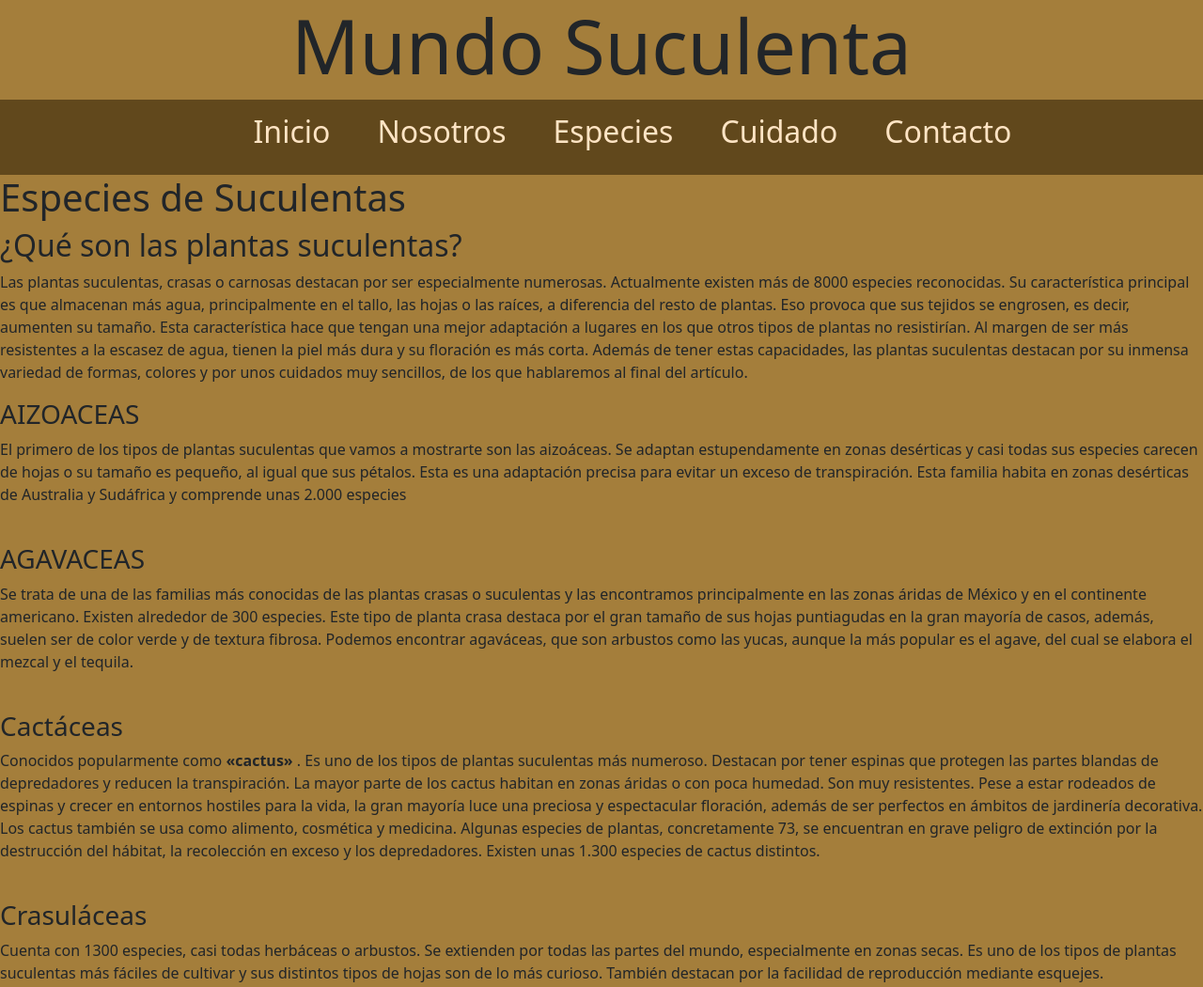
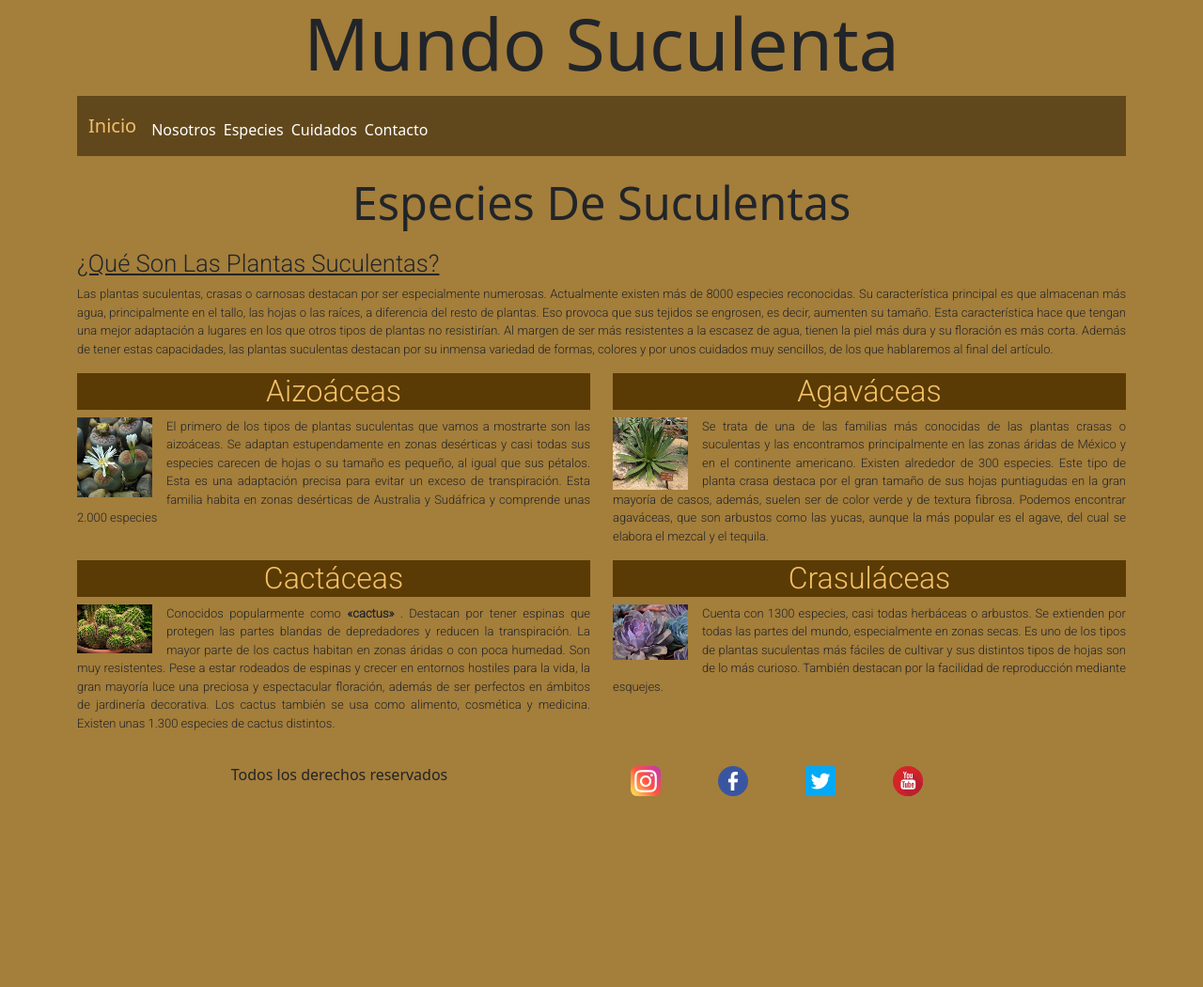
Before and after one commit to dejavu1970/suculenta-finochietti, a plain HTML site: page pages/especies.html in a window 1280 px wide. Shown: the top 1050 px of the page at 94% size. After the commit the page ends 873 px from the top, so only its background shows below. Drawn offline with nearby package versions, Linux system fonts and the light colour scheme; a web font is replaced by a local one.

Commit message:
aplicando bootstrap a especies.html

```diff
--- a/css/estilos.css
+++ b/css/estilos.css
@@ -45,6 +45,7 @@ header nav ul li{
 
 header nav ul li a{
     text-decoration: none;
+
     color: bisque;
     padding: 5px;
 }
@@ -53,6 +54,7 @@ header nav ul li a:hover{
     font-size: 80%;
     color:#A47E3B;
 }
+
 
 /*estilos del contenedor padre del index*/
 
@@ -73,7 +75,7 @@ header nav ul li a:hover{
 
 /*estilos de main index*/
 
-main{
+.container-index main{
     grid-area: main;
 
     width: 100%;
@@ -97,11 +99,7 @@ main{
     border: 3px solid black ;
 }
 
-
-
-
 .pfoto{
-
     background-color:rgb(97, 72, 28);
     color: white;
     font-style: italic;
@@ -110,23 +108,22 @@ main{
     border: 3px solid black;
     width: 100%;
     height: 20px;
+}
 
-}
 .foto1{
     grid-area: foto1;
     width: 80px;
     height: 80px;
-    margin-top: -20px;
+    margin-top: -25px;
 }
-
-
 
 .foto2{
     grid-area: foto2;
     width: 80px;
     height: 80px;
-    margin-top: -20px;
+    margin-top: -25px;
 }
+
 .foto3{
     grid-area: foto3;
     display: none;
@@ -141,10 +138,13 @@ main{
 /*footer*/
 footer div h5{
     font-size: 0.6rem;
+    justify-items: center;
     text-align:center;
     text-transform: bold;
-
-
+}
+footer div a{
+    width: 50px;
+    height: 50px;
 }
 
 /* formulario de contacto*/
@@ -194,6 +194,71 @@ form textarea{
     cursor: pointer;
 }
 
+/*navegador especies*/
+
+.bg-titulo1{
+    font-size: 8vw;
+}
+
+.bg-menu{
+    background-color: rgb(97, 72, 28);
+    height: auto;
+}
+
+.color2{
+    color: #fff;
+
+}
+.tx-inicio{
+    text-align: center;
+    color: #f3c069;
+
+}
+
+/*main especies*/
+
+.bg-titulo2{
+    font-size: 6vw;
+    margin: 20px 0px;
+    text-transform: capitalize;
+}
+.bg-subtitulo{
+    text-align: start;
+    font-size: 3vw;
+    text-transform: capitalize;
+    text-decoration: underline;
+    font-family: 'Roboto', sans-serif;
+}
+.psubt{
+    text-align: justify;
+    font-size: x-small;
+    line-height: 1.5;
+    font-family: 'Roboto', sans-serif;
+
+}
+.h3{
+    font-size: 4vw;
+    font-family: 'Roboto', sans-serif;
+    text-transform: capitalize;
+    background-color: #5a3b05;
+    color: #f3c069;
+}
+.tx-img img{
+    float: left;
+    margin-right: 15px;
+    width: 80px;
+}
+.pint{
+    font-family: 'Roboto', sans-serif;
+    font-size: x-small;
+    line-height: 1.5;
+    text-align: justify;
+}
+
+.container-main h1{
+    text-align: center;
+}
+
 
 /*screen a 600px*/
 
@@ -225,6 +290,7 @@ form textarea{
         font-size: 160%;
                 }
 
+    /*main index 600px*/
 
     .subtitulo{
             text-align: center;
@@ -241,25 +307,58 @@ form textarea{
             background-color:rgb(97, 72, 28);
             color: whitesmoke;
             }
-        .foto3{
-            grid-area: foto3;
-            display: flex;
+
+        .foto1{
+            width: 100px;
+            height: 100px;
+            text-align: center;
+
+
         }
-        .foto4{
-            grid-area: foto4;
-            display: flex;
-
-        }.pfoto3{
-            display: flex;
+        .foto2{
+            width: 100px;
+            height: 100px;
             text-align: center;
 
         }
-        .pfoto4{
-            display: flex;
+
+        .foto3{
+            margin-top: -10px;
+            display: inline;
+            text-align: center;
+
+        }
+        .foto4{
+            margin-top: -10px;
+            display: inline;
             text-align: center;
         }
 
+        .pfoto{
+            font-size: 0.8rem;
+            height: 25px;
+        }
 
+        /*especies*/
+        .psubt{
+
+            font-size: smaller;
+        }
+
+        .pint{
+            font-size: smaller;
+        }
+
+        /*footer*/
+    footer div h5{
+        height: 50px;
+        font-size: 1rem;
+
+
+}
+
+
+        /*formulario en 600px*/
         form{
             width: 60%;
 
@@ -273,6 +372,10 @@ form textarea{
             font-size: 15px;
         }*/
     }
+
+    /*navegador especies*/
+
+
 
 
 /*screen a 1024*/
@@ -324,11 +427,42 @@ form textarea{
             padding: 2px 20px;
             font-size: 1.4rem;
             }
+
+            /*especies*/
+        .bg-titulo1{
+            font-size: 6vw;
+        }
+        .bg-titulo2{
+            font-size: 3.8vw;
+
+        }
+        .bg-subtitulo{
+
+            font-size: 2vw;
+
+        }
+        .h3{
+            font-size: 2.5vw;
+        }
+        .psubt{
+
+            font-size: small;
+        }
+
+        .pint{
+            font-size: small;
+        }
+
         footer{
             margin-top: 20px;
             text-align: center;
             font-size: 1.0rem;
             }
+
+
+
+
+
         /*form{
             width: 40%;
 
@@ -346,7 +480,8 @@ form textarea{
     @media screen and (min-width: 1440px)
     {
         .container-index{
-            height: 90vh;
+
+            height: 100vh;
             grid-template-columns: 1fr 1fr ;
             grid-template-rows: 40% 25% 25%;
             column-gap: 0.5rem;
@@ -357,6 +492,8 @@ form textarea{
                 "foto3 foto4"
 
                 }
+
+        /*encabezados 1440px*/
 
         header h1{
             font-size: 5rem;
@@ -369,15 +506,16 @@ form textarea{
             height: 80px;
                     }
         header nav ul li a{
-            font-size: 2rem;
+
             padding-left: 50px;
 
                     }
         header nav ul li a:hover{
-            font-size: 250%;
+            font-size: 150%;
+
                     }
 
-
+        /*main index 1440*/
         .subtitulo{
             text-align: center;
             margin-top: 50px;
@@ -391,42 +529,64 @@ form textarea{
             padding: 2px 20px;
             font-size: 1.4rem;
                 }
+
         .foto1{
             grid-area: foto1;
             width: 200px;
             height: 200px;
             }
+
         .foto2{
             grid-area: foto2;
             width: 200px;
             height: 200px;
+            }
 
-                }
         .foto3{
             grid-area: foto3;
             width: 200px;
             height: 200px;
             }
+
         .foto4{
             grid-area: foto4;
             width: 200px;
             height: 200px;
             }
 
+            /*main especies*/
 
-            /*footer{
-                margin-top: 20px;
-                text-align: center;
-                font-size: 1.0rem;
-                }*/
-            /*form{
-                width: 40%;
-
+            .bg-titulo1{
+                font-size: 5vw;
+            }
+            .bg-titulo2{
+                font-size: 2.8vw;
 
             }
-            #boton{
-                margin-left: 92px;
-
-                } */
+            .bg-subtitulo{
+                font-style: italic;
+                font-size: 1.5vw;
+                margin-bottom: 15px;
 
             }
+            .h3{
+                font-size: 1.8vw;
+            }
+            .psubt{
+
+                font-size: large;
+            }
+
+            .pint{
+                font-size: large;
+            }
+
+            /*footers*/
+        footer div h5{
+            font-size: 1.5rem;
+            text-align:start;
+                }
+        footer div a{
+            text-align: end;
+        }
+}
--- a/pages/especies.html
+++ b/pages/especies.html
@@ -21,60 +21,84 @@
         <title>Pagina de Inicio</title>
     </head>
 <body>
-    <header>
-        <h1>Mundo Suculenta</h1>
-        <nav>
-            <ul>
-                <li><a href="/index.html">Inicio</a></li>
-                <li><a href="/pages/nosotros.html">Nosotros</a></li>
-                <li><a href="/pages/especies.html">Especies</a></li>
-                <li><a href="/pages/cuidado.html">Cuidado</a></li>
-                <li><a href="/pages/contacto.html">Contacto</a></li>
+    <div class="container">
+        <header >
+            <h1 class="bg-titulo1" >Mundo Suculenta</h1>
+            <nav class="navbar navbar-expand-lg bg-menu">
+                <div class="container-fluid">
+                    <a class="navbar-brand tx-inicio" href="/index.html">Inicio</a>
+                    <button class="navbar-toggler" type="button" data-bs-toggle="collapse" data-bs-target="#navbarSupportedContent" aria-controls="navbarSupportedContent" aria-expanded="false" aria-label="Toggle navigation">
+                    <span class="navbar-toggler-icon "></span>
+                    </button>
+                    <div class="collapse navbar-collapse" id="navbarSupportedContent">
+                        <ul class="navbar-nav me-auto mb-2 mb-lg-0 ">
+                            <li class="nav-item ">
+                            <a class="nav-link color2" aria-current="page" href="/pages/nosotros.html">Nosotros</a>
+                            </li>
+                            <li class="nav-item">
+                            <a class="nav-link color2" href="/pages/especies.html">Especies</a>
+                            </li>
+                            <li class="nav-item">
+                            <a class="nav-link color2" href="/pages/cuidado.html">Cuidados</a>
+                            </li>
+                            <li class="nav-item">
+                            <a class="nav-link color2" href="/pages/contacto.html">Contacto</a>
+                            </li>
                     </ul>
+
+                    </div>
+                </div>
             </nav>
         </header>
 
-    <main class="especies">
-        <h1>Especies de Suculentas</h1>
-
-        <div class="intro">
-            <h2>¿Qué son las plantas suculentas?</h2>
-            <p> Las plantas suculentas, crasas o carnosas destacan por ser especialmente        numerosas.         Actualmente existen más de 8000 especies reconocidas.
+    <main class="container-main text-center">
+        <h1 class="bg-titulo2">Especies de Suculentas</h1>
+        <div class="row">
+            <div class="col-sm-12">
+                <h2 class="bg-subtitulo">¿Qué son las plantas suculentas?</h2>
+                <p class="psubt"> Las plantas suculentas, crasas o carnosas destacan por ser especialmente        numerosas.         Actualmente existen más de 8000 especies reconocidas.
                 Su característica principal es que almacenan más agua, principalmente en el tallo, las hojas o las raíces, a diferencia del resto de plantas. Eso provoca que sus tejidos se engrosen, es decir, aumenten su tamaño. Esta característica hace que tengan una mejor adaptación a lugares en los que otros tipos de plantas no resistirían.
                 Al margen de ser más resistentes a la escasez de agua, tienen la piel más dura y su floración es más corta. Además de tener estas capacidades, las plantas suculentas destacan por su inmensa variedad de formas, colores y por unos cuidados muy sencillos, de los que hablaremos al final del artículo.</p>
             </div>
-        <div class="especie1">
-            <h3>AIZOACEAS</h3>
-            <P>El primero de los tipos de plantas suculentas que vamos a mostrarte son las aizoáceas. Se adaptan estupendamente en zonas desérticas y casi todas sus especies carecen de hojas o su tamaño es pequeño, al igual que sus pétalos.
+        </div>
+
+        <div class="row">
+            <div class="col-sm-6 tx-img">
+                <h3 class="h3">Aizoáceas</h3>
+
+                <img src="/img/aizoacea.png" alt="" >
+                <P class="pint">El primero de los tipos de plantas suculentas que vamos a mostrarte son las aizoáceas. Se adaptan estupendamente en zonas desérticas y casi todas sus especies carecen de hojas o su tamaño es pequeño, al igual que sus pétalos.
                 Esta es una adaptación precisa para evitar un exceso de transpiración. Esta familia habita en zonas desérticas de Australia y Sudáfrica y comprende unas 2.000 especies</P>
-            <img src="" alt="">
+
             </div>
-        <div class="especie2">
-            <h3>AGAVACEAS</h3>
-            <p>Se trata de una de las familias más conocidas de las plantas crasas o suculentas y las encontramos principalmente en las zonas áridas de México y en el continente americano. Existen alrededor de 300 especies.
+            <div class="col-sm-6 tx-img">
+                <h3 class="h3">Agaváceas</h3>
+                <img src="/img/agavacea.png" alt="">
+                <p class="pint">Se trata de una de las familias más conocidas de las plantas crasas o suculentas y las encontramos principalmente en las zonas áridas de México y en el continente americano. Existen alrededor de 300 especies.
                 Este tipo de planta crasa destaca por el gran tamaño de sus hojas puntiagudas en la gran mayoría de casos, además, suelen ser de color verde y de textura fibrosa.
                 Podemos encontrar agaváceas, que son arbustos como las yucas, aunque la más popular es el agave, del cual se elabora el mezcal y el tequila.</p>
-            <img src="" alt="">
+
             </div>
-        <div class="especie3">
-            <h3>Cactáceas</h3>
-            <p>Conocidos popularmente como <strong>«cactus»</strong> . Es uno de los tipos de plantas suculentas más numeroso. Destacan por tener espinas que protegen las partes blandas de depredadores y reducen la transpiración.
+        </div>
+        <div class="row">
+            <div class="col-sm-6 tx-img">
+                <h3 class="h3">Cactáceas</h3>
+                <img src="/img/cactacea.png" alt="">
+                <p class="pint">Conocidos popularmente como <strong>«cactus»</strong> .  Destacan por tener espinas que protegen las partes blandas de depredadores y reducen la transpiración.
                 La mayor parte de los cactus habitan en zonas áridas o con poca humedad. Son muy resistentes. Pese a estar rodeados de espinas y crecer en entornos hostiles para la vida, la gran mayoría luce una preciosa y espectacular floración, además de ser perfectos en ámbitos de jardinería decorativa.
-            Los cactus también se usa como alimento, cosmética y medicina. Algunas especies de plantas, concretamente 73, se encuentran en grave peligro de extinción por la destrucción del hábitat, la recolección en exceso y los depredadores. Existen unas 1.300 especies de cactus distintos.
+                Los cactus también se usa como alimento, cosmética y medicina. Existen unas 1.300 especies de cactus distintos.
             </p>
-            <img src="" alt="">
+
             </div>
-        <div class="especie4">
-            <h3>Crasuláceas</h3>
-            <p>Cuenta con 1300 especies, casi todas herbáceas o arbustos. Se extienden por todas las partes del mundo, especialmente en zonas secas. Es uno de los tipos de plantas suculentas más fáciles de cultivar y sus distintos tipos de hojas son de lo más curioso. También destacan por la facilidad de reproducción mediante esquejes.</p>
-            <img src="" alt="">
-        </div>
-        <div class="especie5">
-            <h3></h3>
-            <p></p>
-            <img src="" alt="">
+            <div class="col-sm-6 tx-img">
+                <h3 class="h3">Crasuláceas</h3>
+                <img src="/img/crasulaceas.png" alt="">
+                <p class="pint">Cuenta con 1300 especies, casi todas herbáceas o arbustos. Se extienden por todas las partes del mundo, especialmente en zonas secas. Es uno de los tipos de plantas suculentas más fáciles de cultivar y sus distintos tipos de hojas son de lo más curioso. También destacan por la facilidad de reproducción mediante esquejes.</p>
+
             </div>
 
+
+        </div>
 
 
     </main>
@@ -89,7 +113,7 @@
             <a href="#instagram" class="col-1"><img src="../img/youtube32 .png" alt=""></a>
         </div>
     </footer>
-
+    </div>
     <!-- JavaScript Bundle with Popper -->
     <script src="https://cdn.jsdelivr.net/npm/bootstrap@5.2.0/dist/js/bootstrap.bundle.min.js" integrity="sha384-A3rJD856KowSb7dwlZdYEkO39Gagi7vIsF0jrRAoQmDKKtQBHUuLZ9AsSv4jD4Xa" crossorigin="anonymous"></script>
 </body>
```
Also changed, not shown: pages/contacto.html (+2 -1 lines), pages/cuidado.html (+2 -1 lines), img/agavacea.png (added), img/aizoacea.png (added), img/aloe100x150.png (added), img/cactacea.png (added), img/crasulaceas.png (added), img/pngwingcortado.com.png (added). Lines whose indentation alone changed are shown as unchanged.
